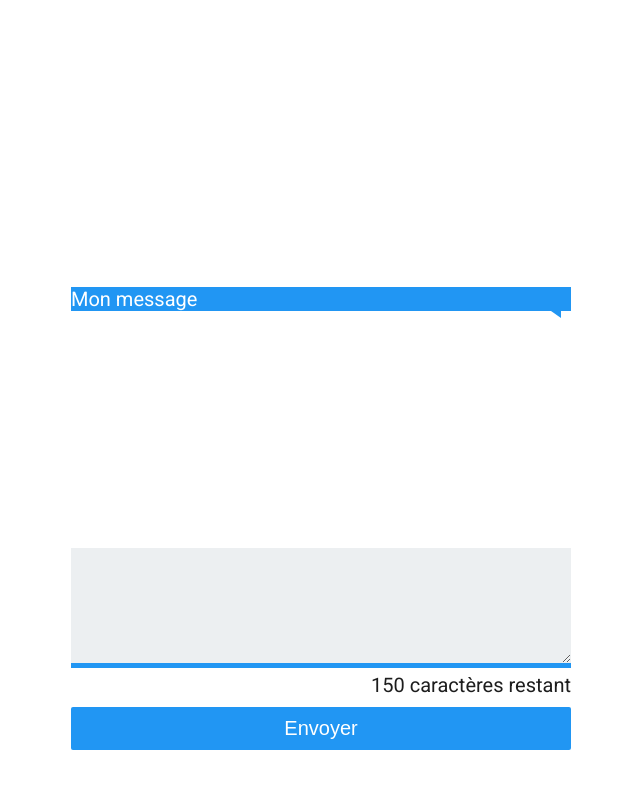
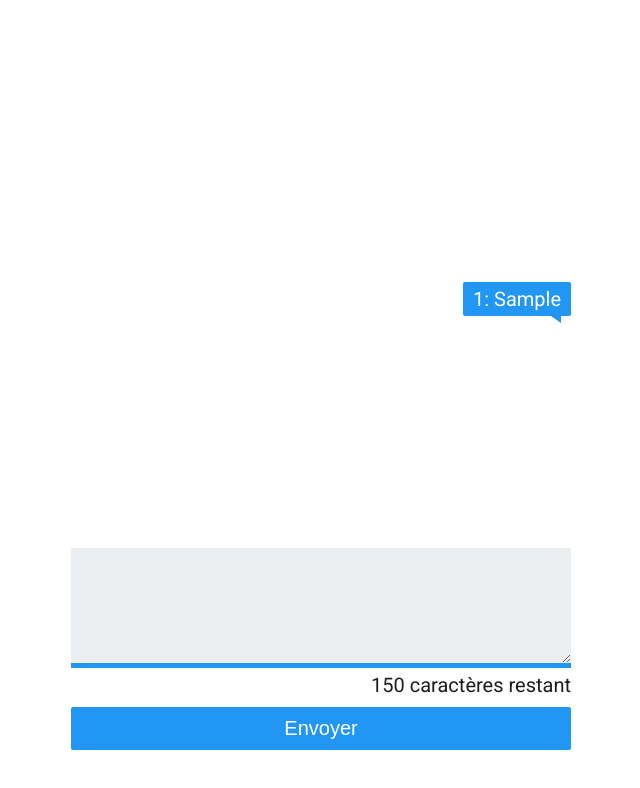
Before and after one commit to DavidVerdier/react-test, a React (Create React App) app: page /pseudo/1 in a window 1280 px wide. Both pictures are taken after typing "Sample" into the empty fields and a click on the button "Envoyer". Shown: the top 788 px of the page, without its empty margins (319-959 px from the left). Built offline with nearby package versions, Linux system fonts and the light colour scheme.

Commit message:
diplay message with state

```diff
--- a/src/components/App.js
+++ b/src/components/App.js
@@ -17,11 +17,25 @@ class App extends React.Component {
     };
 
     render() {
+        const messages = Object
+            .keys(this.state.messages)
+            .map(
+                key => (
+                    <Message
+                        key={key}
+                        pseudo={this.state.messages[key].pseudo}
+                        message={this.state.messages[key].message}
+                    />
+                )
+            );
+
         return (
             <div className="box" >
                 <div>
                     <div className="messages">
-                        <Message/>
+                        <div className="message">
+                            {messages}
+                        </div>
                     </div>
                 </div>
 
--- a/src/components/Message.js
+++ b/src/components/Message.js
@@ -1,9 +1,9 @@
 import React from 'react';
 
-const Message = () => {
+const Message = ({pseudo, message}) => {
     return (
         <p className="user-message">
-            Mon message
+            {pseudo}: {message}
         </p>
     );
 };
```
